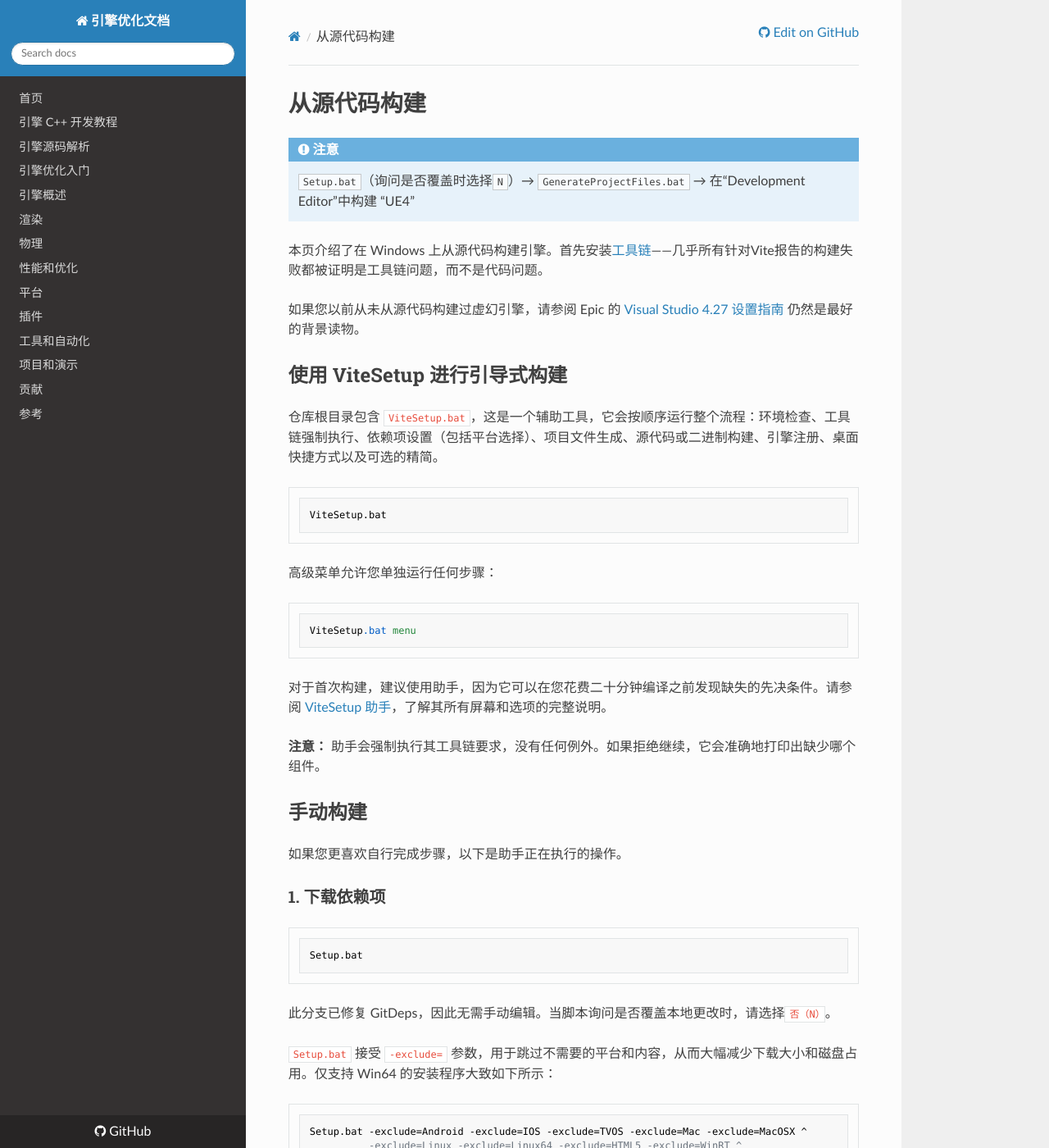
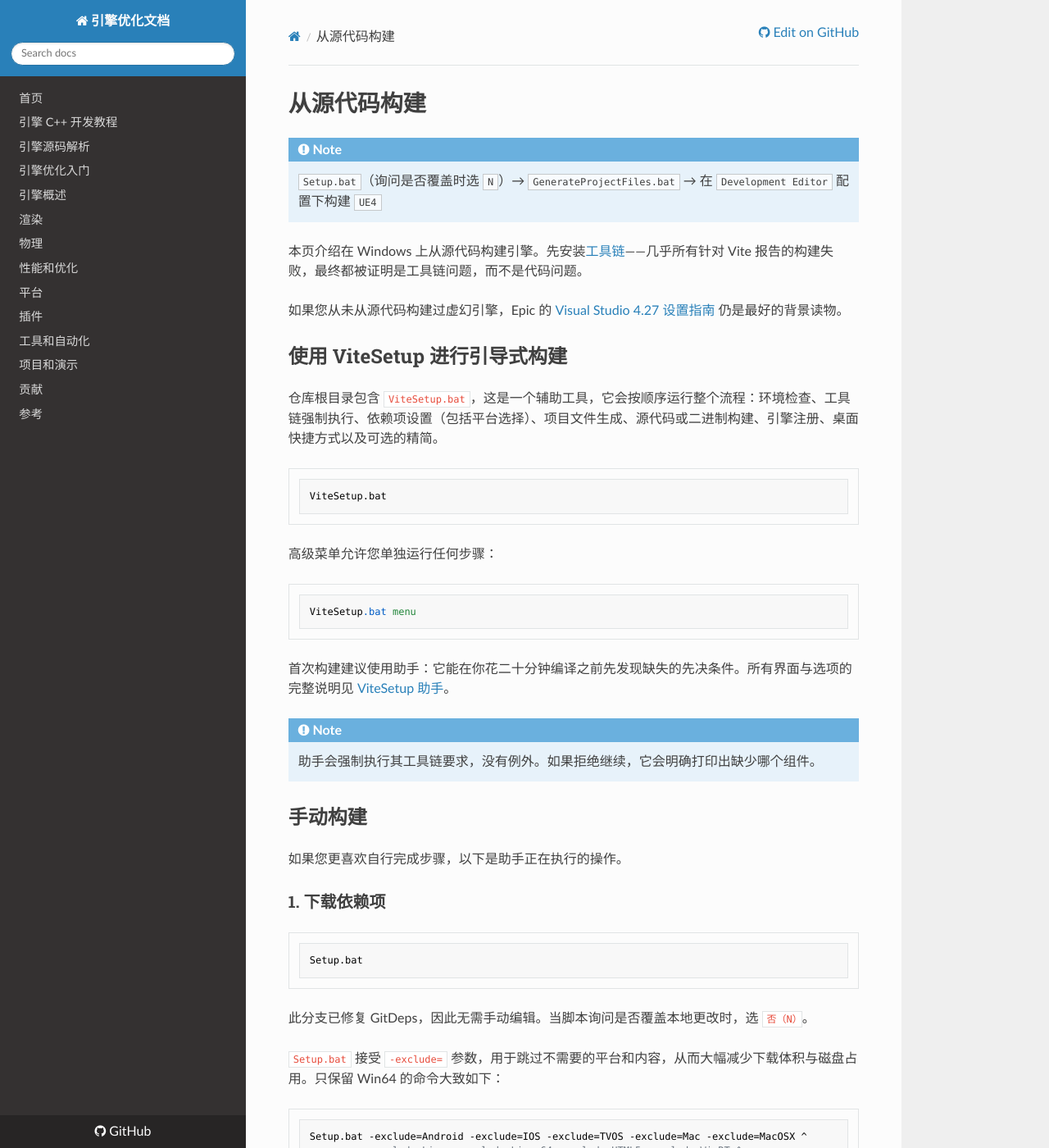
Before and after one commit to OpenHUTB/cpp, an MkDocs documentation site: the page built from docs/optimization/GettingStarted/Build-From-Source.md, in a window 1280 px wide and 1400 px high. Shown: the whole window at 82% size. Built offline with MkDocs 1.6.1, drawn with Linux system fonts in a browser that asks for light colours; nearby versions of some CDN libraries; a script that is not in the unit is left out; some of the changed text lies outside the part shown.

Commit message:
docs: 修正从源码构建页的 admonition 与坏链
- 开头「!!! 注意」不是有效类型，改为 !!! note；正文注意、警告同步改为 admonition
- ViteSetup 页面链接写成了同目录的 ViteSetup.md，实际位于 Tools/，已修正
- 开头一句把 build UE4 in Development Editor 译成「在 Development Editor 中构建」，已改为配置语义
- Epic 设置指南一句被断成两段，已合并

````diff
--- a/docs/optimization/GettingStarted/Build-From-Source.md
+++ b/docs/optimization/GettingStarted/Build-From-Source.md
@@ -1,13 +1,11 @@
 # 从源代码构建
 
-!!! 注意
+!!! note
+    `Setup.bat`（询问是否覆盖时选 `N`）→ `GenerateProjectFiles.bat` → 在 `Development Editor` 配置下构建 `UE4`
 
-    `Setup.bat`（询问是否覆盖时选择`N`）→ `GenerateProjectFiles.bat` → 在“Development Editor”中构建 “UE4”
+本页介绍在 Windows 上从源代码构建引擎。先安装[工具链](Toolchain-Requirements.md)——几乎所有针对 Vite 报告的构建失败，最终都被证明是工具链问题，而不是代码问题。
 
-本页介绍了在 Windows 上从源代码构建引擎。首先安装[工具链](Toolchain-Requirements.md)——几乎所有针对Vite报告的构建失败都被证明是工具链问题，而不是代码问题。
-
-如果您以前从未从源代码构建过虚幻引擎，请参阅 Epic 的 [Visual Studio 4.27 设置指南](https://dev.epicgames.com/documentation/en-us/unreal-engine/setting-up-visual-studio-development-environment-for-cplusplus-projects-in-unreal-engine?application_version=4.27)
-仍然是最好的背景读物。
+如果您从未从源代码构建过虚幻引擎，Epic 的 [Visual Studio 4.27 设置指南](https://dev.epicgames.com/documentation/en-us/unreal-engine/setting-up-visual-studio-development-environment-for-cplusplus-projects-in-unreal-engine?application_version=4.27) 仍是最好的背景读物。
 
 ## 使用 ViteSetup 进行引导式构建
 
@@ -23,9 +21,10 @@ ViteSetup.bat
 ViteSetup.bat menu
 ```
 
-对于首次构建，建议使用助手，因为它可以在您花费二十分钟编译之前发现缺失的先决条件。请参阅 [ViteSetup 助手](ViteSetup.md)，了解其所有屏幕和选项的完整说明。
+首次构建建议使用助手：它能在你花二十分钟编译之前先发现缺失的先决条件。所有界面与选项的完整说明见 [ViteSetup 助手](../Tools/ViteSetup.md)。
 
-**注意：** 助手会强制执行其工具链要求，没有任何例外。如果拒绝继续，它会准确地打印出缺少哪个组件。
+!!! note
+    助手会强制执行其工具链要求，没有例外。如果拒绝继续，它会明确打印出缺少哪个组件。
 
 
 ## 手动构建
@@ -38,9 +37,9 @@ ViteSetup.bat menu
 Setup.bat
 ```
 
-此分支已修复 GitDeps，因此无需手动编辑。当脚本询问是否覆盖本地更改时，请选择`否（N）`。
+此分支已修复 GitDeps，因此无需手动编辑。当脚本询问是否覆盖本地更改时，选 `否（N）`。
 
-`Setup.bat` 接受 `-exclude=` 参数，用于跳过不需要的平台和内容，从而大幅减少下载大小和磁盘占用。仅支持 Win64 的安装程序大致如下所示：
+`Setup.bat` 接受 `-exclude=` 参数，用于跳过不需要的平台和内容，从而大幅减少下载体积与磁盘占用。只保留 Win64 的命令大致如下：
 
 ```batch
 Setup.bat -exclude=Android -exclude=IOS -exclude=TVOS -exclude=Mac -exclude=MacOSX ^
@@ -50,7 +49,8 @@ Setup.bat -exclude=Android -exclude=IOS -exclude=TVOS -exclude=Mac -exclude=MacO
 ```
 
 
-**警告：** 不要排除 Win32 文件夹。Win64 安装版本依赖于位于 Win32 目录下的第三方工具，例如 `ARM\Win32\astcenc.exe`。
+!!! warning
+    不要排除 Win32 文件夹。Win64 安装依赖位于 Win32 目录下的第三方工具，例如 `ARM\Win32\astcenc.exe`。
 
 ViteSetup.bat 将这些工具以命名预设的形式呈现——**推荐 Win64、Win64 超精简版、Win64 + 模板/功能包、Win64 + Android、Win64 + Linux 和完整安装**——并通过其 **显示安装配置文件（Show setup profiles）** 菜单项打印出每个预设对应的 `Setup.bat` 命令行。
 
````
